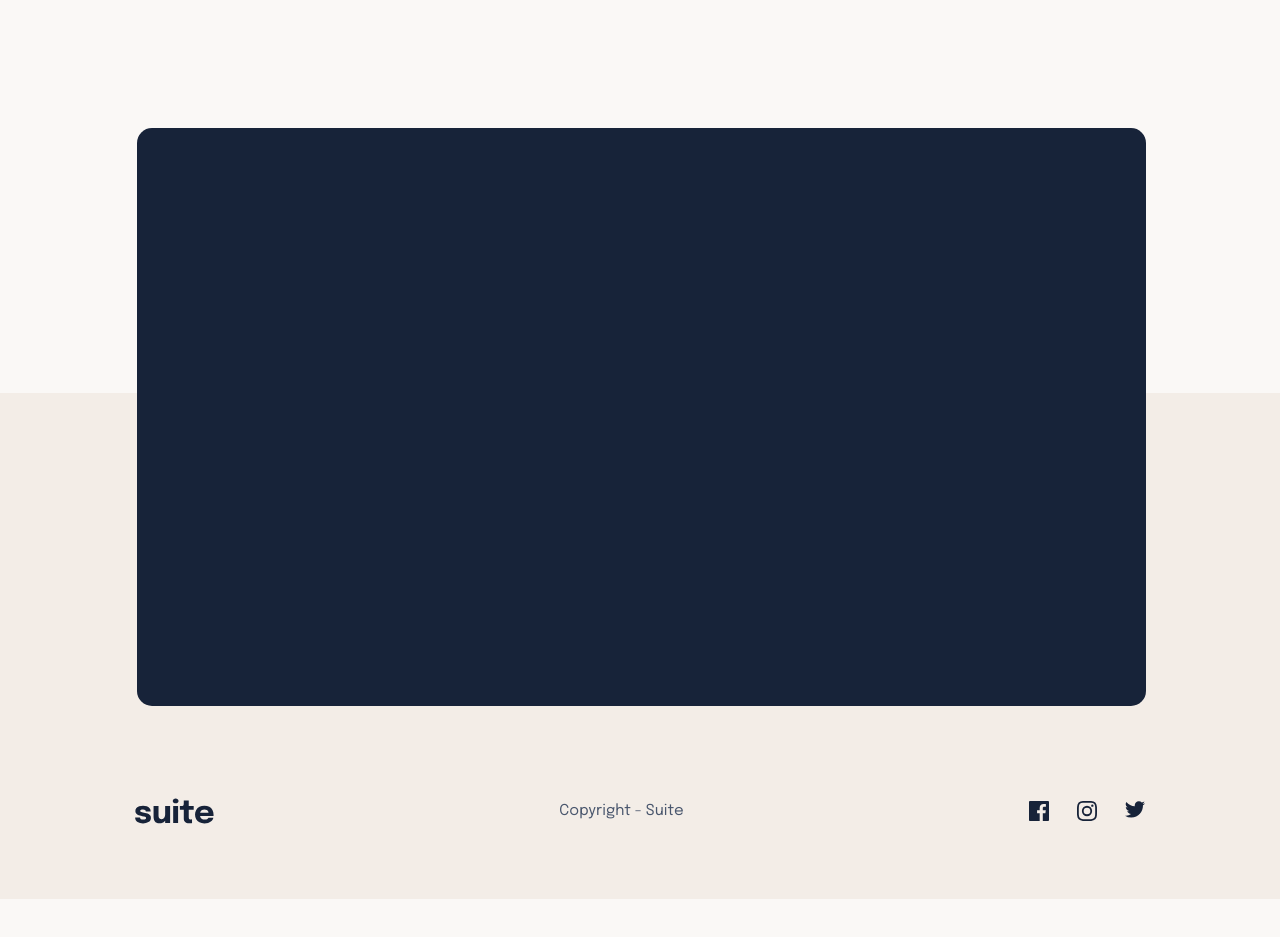
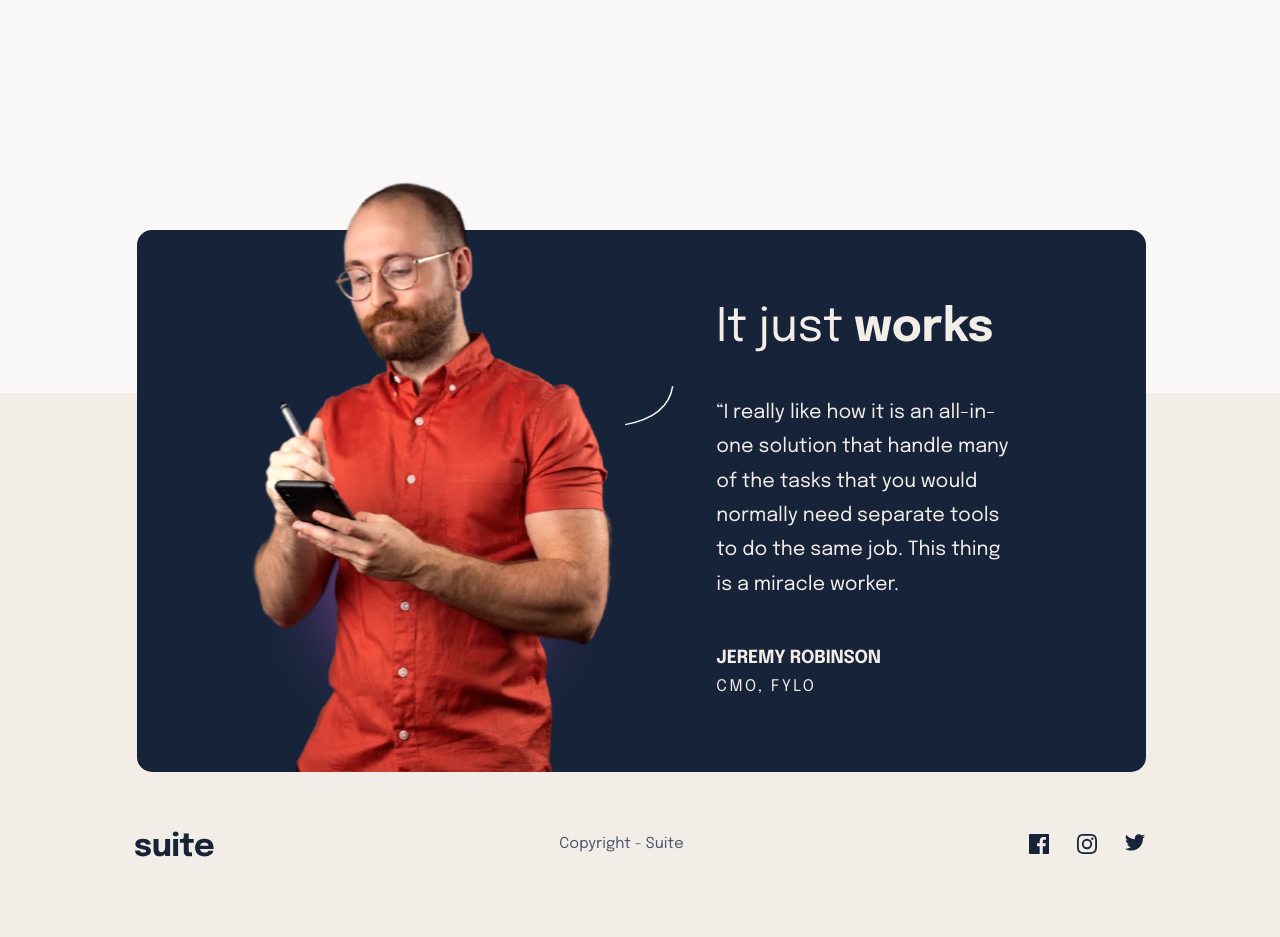
Before and after one commit to HaoZhenSiow/Frontend_Mentor-Suit_Landing_page, a React (Create React App) app: page / in a window 1280 px wide. Shown: the part 1060-1997 px from the top of the page. Before the commit the page ends 1959 px from the top, so only its background shows below. Built offline with nearby package versions, Linux system fonts and the light colour scheme.

Commit message:
complete challenge

```diff
--- a/package.json
+++ b/package.json
@@ -1,4 +1,5 @@
 {
+  "homepage": "https://HaoZhenSiow.github.io/suite-landing-page",
   "name": "suite-landing-page",
   "version": "0.1.0",
   "private": true,
@@ -15,6 +16,8 @@
   "scripts": {
     "start": "react-scripts start",
     "build": "react-scripts build",
+    "predeploy": "npm run build",
+    "deploy": "gh-pages -d build",
     "test": "react-scripts test",
     "eject": "react-scripts eject"
   },
@@ -35,5 +38,8 @@
       "last 1 firefox version",
       "last 1 safari version"
     ]
+  },
+  "devDependencies": {
+    "gh-pages": "^4.0.0"
   }
 }
--- a/public/index.html
+++ b/public/index.html
@@ -2,14 +2,14 @@
 <html lang="en">
   <head>
     <meta charset="utf-8" />
-    <link rel="icon" href="%PUBLIC_URL%/favicon.ico" />
+    <link rel="icon" href="%PUBLIC_URL%/favicon-32x32.png" />
     <meta name="viewport" content="width=device-width, initial-scale=1" />
     <meta name="theme-color" content="#000000" />
     <meta
       name="description"
       content="Web site created using create-react-app"
     />
-    <link rel="apple-touch-icon" href="%PUBLIC_URL%/logo192.png" />
+    <link rel="apple-touch-icon" href="%PUBLIC_URL%/favicon-32x32.png" />
     <!--
       manifest.json provides metadata used when your web app is installed on a
       user's mobile device or desktop. See https://developers.google.com/web/fundamentals/web-app-manifest/
@@ -27,7 +27,7 @@
     <link rel="preconnect" href="https://fonts.googleapis.com">
     <link rel="preconnect" href="https://fonts.gstatic.com" crossorigin>
     <link href="https://fonts.googleapis.com/css2?family=Epilogue:wght@400;700&display=swap" rel="stylesheet">
-    <title>React App</title>
+    <title>Suit Landing Page</title>
   </head>
   <body>
     <noscript>You need to enable JavaScript to run this app.</noscript>
--- a/src/components/Article/Jeremy.js
+++ b/src/components/Article/Jeremy.js
@@ -9,12 +9,13 @@ import smallWebp from '../../assets/image-jeremy-small.webp';
 import smallWebp2x from '../../assets/image-jeremy-small@2x.webp';
 import blur from '../../assets/pattern-blur.svg';
 import styled from 'styled-components';
-import fluid from '../services/fluid';
 
 const Pic = styled.picture`
   display: inline-block;
   line-height: 0;
   position: relative;
+  width: var(--jeremy-w);
+  height: var(--jeremy-h);
 
   img {
     position: absolute;
@@ -25,16 +26,18 @@ const Pic = styled.picture`
 
   @media (min-width: 768px) {
     background-image: url(${blur});
-    background-size: ${fluid.calc(160, 125, 'b', '%')};
+    background-size: 60%;
     background-repeat: no-repeat;
-    background-position: 50% ${fluid.calc(80, 100, 'b', 'px')};
+    background-position: 50% -90px;
   }
 
-  @media (min-width: 1200px) {
+  @media (min-width: 860px) {
     position: relative;
     bottom: 0;
-    width: 375px;
-    height: 500px;
+
+    background-size: 125%;
+    background-repeat: no-repeat;
+    background-position: 50% 100px;
 
     img {
       position: absolute;
@@ -47,8 +50,8 @@ const Pic = styled.picture`
 function Jeremy(props) {
  return (
   <Pic>
-    <source media="(min-width: 1200px)" srcSet={`${largeWebp2x} 2x, ${largeWebp} 1x`} type="image/webp" />
-    <source media="(min-width: 1200px)" srcSet={`${large2x} 2x, ${large} 1x`} type="image/png" />
+    <source media="(min-width: 860px)" srcSet={`${largeWebp2x} 2x, ${largeWebp} 1x`} type="image/webp" />
+    <source media="(min-width: 860px)" srcSet={`${large2x} 2x, ${large} 1x`} type="image/png" />
     <source srcSet={`${smallWebp2x} 2x, ${smallWebp} 1x`} type="image/webp" />
     <source srcSet={`${small2x} 2x, ${small} 1x`} type="image/png" />
     <img src={small} alt="Jeremy"/>
--- /dev/null
+++ b/src/components/Footer/Article.js
@@ -0,0 +1,58 @@
+import React from 'react';
+import styled from 'styled-components';
+
+const ARTICLE = styled.article`
+  color: var(--beige);
+  font-size: var(--article-p-fs);
+  line-height: var(--article-p-lh);
+
+  margin-top: var(--article-mt);
+  margin-bottom: var(--article-mb);
+
+  h2 {
+    font-weight: 400;
+    font-size: var(--h2-fs);
+    line-height: var(--h2-lh);
+    letter-spacing: var(--h2-ls);
+    margin-top: 0;
+    margin-bottom: 40px;
+  }
+
+  p {
+    margin: 0;
+  }
+
+  .name {
+    color: revert;
+    font-weight: 700;
+    font-size: 18px;
+    line-height: 32px;
+    letter-spacing: -0.18px;
+    margin-top: 40px;
+  }
+
+  .role {
+    font-size: 16px;
+    line-height: 26px;
+    letter-spacing: 2.5px;
+  }
+
+  @media (min-width: 860px) {
+    width: 17.5em;
+    text-align: left;
+    align-self: center;
+  }
+`;
+
+function Article(props) {
+ return (
+  <ARTICLE>
+    <h2>It just <b>works</b></h2>
+    <p>“I really like how it is an all-in-one solution that handle many of the tasks that you would normally need separate tools to do the same job. This thing is a miracle worker.</p>
+    <p className='name'>JEREMY ROBINSON</p>
+    <p className='role'>CMO, FYLO</p>
+  </ARTICLE>
+ );
+}
+
+export default Article;
--- a/src/components/Footer/Footer.js
+++ b/src/components/Footer/Footer.js
@@ -29,17 +29,10 @@ position: relative;
     margin: 33px 0;
   }
 
-  @media (min-width: 768px) {
+  @media (min-width: 550px) {
     & > div {
       flex-direction: row;
       justify-content: space-between;
-    }
-
-    & > div > p {
-      font-size: 15px;
-      line-height: 32px;
-      letter-spacing: 0.08px;
-      margin: 0;
     }
   }
 `;
--- a/src/components/Footer/Section.js
+++ b/src/components/Footer/Section.js
@@ -1,5 +1,9 @@
 import React from 'react';
 import styled from 'styled-components';
+import Jeremy from '../Article/Jeremy';
+import curve from '../../assets/pattern-curved-line-2.svg';
+import Article from './Article';
+
 
 const SECTION = styled.section`
   color: var(--white);
@@ -15,11 +19,24 @@ const SECTION = styled.section`
   position: absolute;
   left: var(--section-left);
   bottom: var(--section-bottom);
+
+  @media (min-width: 860px) {
+    flex-direction: row;
+    align-items: flex-end;
+  }
+`;
+
+const Curve2 = styled.img`
+  width: 49.27px;
+  margin: var(--curve2-margin);
 `;
 
 function Section(props) {
  return (
   <SECTION aria-label='it just works'>
+      <Jeremy/>
+      <Curve2 src={curve} alt="curve" className='curve'/>
+      <Article/>
   </SECTION>
  );
 }
--- a/src/components/services/GlobalStyle.js
+++ b/src/components/services/GlobalStyle.js
@@ -40,7 +40,7 @@ const GlobalStyle = createGlobalStyle`
   --hero-mt: 83.32px;
   --hero-img-w: 100%;
 
-  --curve2-margin: 261px 0 37px;
+  --curve2-margin: 40px 0 37px;
   --article-p-fs: 18px;
   --article-p-lh: 32px;
   --article-mt: 0;
@@ -53,6 +53,8 @@ const GlobalStyle = createGlobalStyle`
 
   --footer-pt: ${fluid.calc(190, 536, 's', 'px')};
   --footer-mt: ${fluid.calc(851, 493, 's', 'px')};
+  --jeremy-w: 100%;
+  --jeremy-h: 221px;
 }
 
 
@@ -104,11 +106,14 @@ const GlobalStyle = createGlobalStyle`
   }
 }
 
-@media (min-width: 1200px) {
+@media (min-width: 860px) {
     :root {
-        --curve2-margin: 0 52.57px 331.85px 30.2px;
-        --article-mt: ${fluid.calc(64, 88, 'b', 'px')};
-        --article-mb: ${fluid.calc(64, 88, 'b', 'px')};
+        --curve2-margin: 0 ${fluid.calc(10, 52.57, 'b', 'px')} ${fluid.calc(390, 331.85, 'b', 'px')} 30.2px;
+        --article-mt: 0;
+        --article-mb: 0;
+        --jeremy-w: 375px;
+        --jeremy-h: 500px;
+        --section-height: ${fluid.calc(530, 545, 'b', 'px')};
     }
 }
 
```
Also changed, not shown: public/favicon-32x32.png (added), 1 other file (tests, documents, lock files or other folders).
